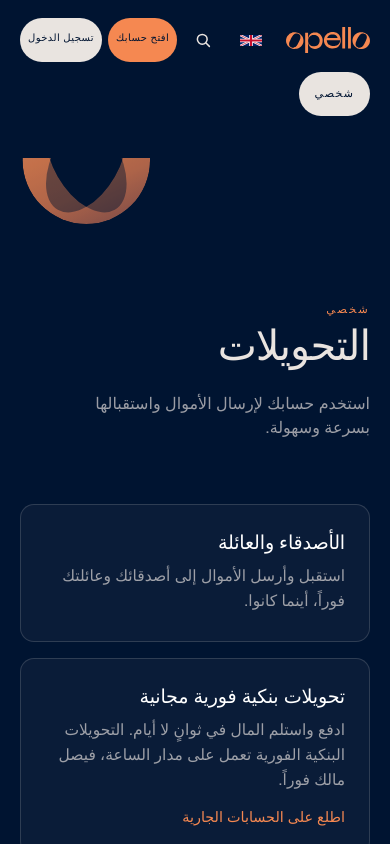
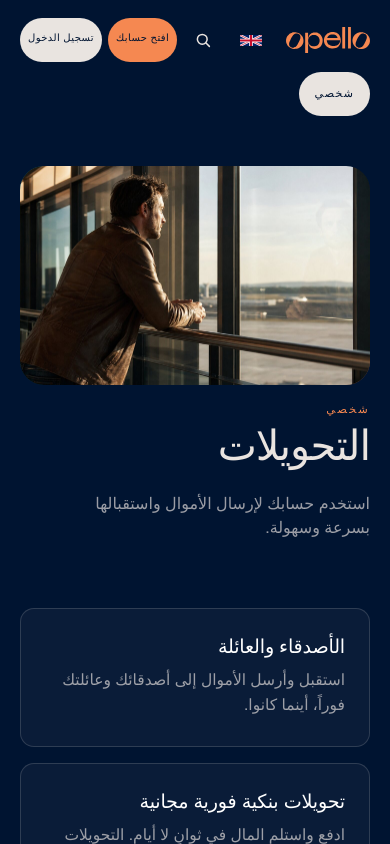
Before and after one commit to opello-uk/website, a SvelteKit app: page /studio/ar/transfers in a window 390 px wide. Shown: the top 844 px of the page. Built offline with nearby package versions, Linux system fonts and the light colour scheme.

Commit message:
Transfers: unique split hero (photo card beside copy) as the first sub-page layout variant; en/ar/tr
🪂 Generated with [Skydive](https://skydive.com)

```diff
--- a/src/lib/studio/i18n.ts
+++ b/src/lib/studio/i18n.ts
@@ -17,6 +17,7 @@ export const pagesByLang: Record<Lang, StudioPage[]> = {
       title: "التحويلات",
       kicker: "شخصي",
       lede: "استخدم حسابك لإرسال الأموال واستقبالها بسرعة وسهولة.",
+      hero: { variant: "split", alt: "مسافر ينظر من نافذة كبيرة في المطار، على وشك إرسال المال إلى وطنه" },
       source: "placeholder",
       sections: [
         {
@@ -1624,6 +1625,7 @@ export const pagesByLang: Record<Lang, StudioPage[]> = {
       title: "Transferler",
       kicker: "Bireysel",
       lede: "Hesabını parayı hızlı ve kolay gönderip almak için kullan.",
+      hero: { variant: "split", alt: "Havalimanında geniş bir pencereden dışarı bakan, yakında ailesine para gönderecek bir yolcu" },
       source: "placeholder",
       sections: [
         {
--- a/src/lib/studio/pages.ts
+++ b/src/lib/studio/pages.ts
@@ -8,6 +8,9 @@ export type StudioPage = {
 	title: string;
 	kicker: string;
 	lede: string;
+	// Optional unique hero. 'split' = photo card beside the copy (landing-page card language);
+	// default is the shared ring hero. Placeholder photos keep their alt updated with the licensed replacement.
+	hero?: { variant: 'split'; alt: string };
 	source: Source;
 	sourceNotes?: string[];
 	sections: Section[];
@@ -54,6 +57,8 @@ export const pages: StudioPage[] = [
 		title: 'Transfers',
 		kicker: 'Personal',
 		lede: 'Use your account to send and receive money quickly and easily.',
+		// Placeholder photo (reused from the homepage split until licensed photography lands).
+		hero: { variant: 'split', alt: 'Traveller looking out of a large window at an airport, about to send money home' },
 		sections: [
 			{ heading: 'Friends and family', body: 'Receive and send money to your friends and family instantly, no matter where they are.' },
 			{ heading: 'Free instant bank transfers', body: 'Pay and get paid in seconds, not days. Instant bank transfers work 24/7, so your money arrives straight away.', href: '/studio/current-accounts/', linkLabel: 'See current accounts' }, { heading: 'Safer transfers', body: 'Open banking technology checks that the account details you enter match the account you are sending to.', href: '/studio/help-security-data/', linkLabel: 'Read about security' },
--- a/src/routes/studio/[lang]/[slug]/+page.svelte
+++ b/src/routes/studio/[lang]/[slug]/+page.svelte
@@ -2,6 +2,8 @@
 	import StudioNav from '#lib/studio/StudioNav.svelte';
 	import StudioFooter from '#lib/studio/StudioFooter.svelte';
 	import Ring from '#lib/components/Ring.svelte';
+	// Generated placeholder photo until licensed photography is supplied.
+	import split from '#lib/assets/studio/split.jpg';
 	import { resolve } from '$app/paths';
 	import { chrome, langHref, hasTranslation, STUDIO_ORIGIN } from '#lib/studio/i18n';
 	import type { PageData } from './$types';
@@ -37,6 +39,19 @@
 	<StudioNav {lang} />
 
 	<main class="subpage" id="content">
+		{#if p.hero?.variant === 'split'}
+		<section class="hero hero-split">
+			<!-- Placeholder photo; update alt with the licensed replacement -->
+			<div class="media">
+				<img src={split} alt={p.hero.alt} decoding="async" fetchpriority="high" />
+			</div>
+			<div class="copy">
+				<p class="kicker">{p.kicker}</p>
+				<h1>{p.title}</h1>
+				<p class="lede">{p.lede}</p>
+			</div>
+		</section>
+		{:else}
 		<section class="hero">
 			<div class="ring" aria-hidden="true"><Ring /></div>
 			<div class="copy">
@@ -45,6 +60,7 @@
 				<p class="lede">{p.lede}</p>
 			</div>
 		</section>
+		{/if}
 
 		<section class="sections rem-{p.sections.length % 3}">
 			{#each p.sections as s (s.heading)}
@@ -137,6 +153,45 @@
 	.copy {
 		position: relative;
 		max-width: 40rem;
+	}
+	/* Split hero variant: photo card beside the copy, in the landing-page card language (24px corners). */
+	.hero-split {
+		display: grid;
+		grid-template-columns: minmax(0, 1.15fr) minmax(0, 1fr);
+		gap: clamp(24px, 4vw, 48px);
+		align-items: end;
+		min-height: min(46vh, 420px);
+	}
+	.hero-split .media {
+		position: relative;
+		align-self: stretch;
+		min-height: 260px;
+		border-radius: 24px;
+		overflow: hidden;
+		background: linear-gradient(135deg, #0c6470 0%, #001431 60%, #f58851 140%);
+	}
+	.hero-split .media img {
+		position: absolute;
+		inset: 0;
+		width: 100%;
+		height: 100%;
+		object-fit: cover;
+		object-position: 35% 50%;
+	}
+	.hero-split .copy {
+		max-width: none;
+		padding-bottom: 4px;
+	}
+	@media (max-width: 720px) {
+		.hero-split {
+			grid-template-columns: minmax(0, 1fr);
+			gap: 18px;
+			min-height: 0;
+		}
+		.hero-split .media {
+			min-height: 0;
+			aspect-ratio: 16 / 10;
+		}
 	}
 	@media (max-width: 720px) {
 		.hero {
--- a/src/routes/studio/[slug]/+page.svelte
+++ b/src/routes/studio/[slug]/+page.svelte
@@ -2,6 +2,8 @@
 	import StudioNav from '#lib/studio/StudioNav.svelte';
 	import StudioFooter from '#lib/studio/StudioFooter.svelte';
 	import Ring from '#lib/components/Ring.svelte';
+	// Generated placeholder photo until licensed photography is supplied.
+	import split from '#lib/assets/studio/split.jpg';
 	import { resolve } from '$app/paths';
 	import { hasTranslation, langName, STUDIO_ORIGIN, type Lang } from '#lib/studio/i18n';
 	import type { PageData } from './$types';
@@ -42,6 +44,19 @@
 	<StudioNav />
 
 	<main class="subpage" id="content">
+		{#if p.hero?.variant === 'split'}
+		<section class="hero hero-split">
+			<!-- Placeholder photo; update alt with the licensed replacement -->
+			<div class="media">
+				<img src={split} alt={p.hero.alt} decoding="async" fetchpriority="high" />
+			</div>
+			<div class="copy">
+				<p class="kicker">{p.kicker}</p>
+				<h1>{p.title}</h1>
+				<p class="lede">{p.lede}</p>
+			</div>
+		</section>
+		{:else}
 		<section class="hero">
 			<div class="ring" aria-hidden="true"><Ring /></div>
 			<div class="copy">
@@ -50,6 +65,7 @@
 				<p class="lede">{p.lede}</p>
 			</div>
 		</section>
+		{/if}
 
 		<section class="sections rem-{p.sections.length % 3}">
 			{#each p.sections as s (s.heading)}
@@ -146,6 +162,45 @@
 	.copy {
 		position: relative;
 		max-width: 40rem;
+	}
+	/* Split hero variant: photo card beside the copy, in the landing-page card language (24px corners). */
+	.hero-split {
+		display: grid;
+		grid-template-columns: minmax(0, 1.15fr) minmax(0, 1fr);
+		gap: clamp(24px, 4vw, 48px);
+		align-items: end;
+		min-height: min(46vh, 420px);
+	}
+	.hero-split .media {
+		position: relative;
+		align-self: stretch;
+		min-height: 260px;
+		border-radius: 24px;
+		overflow: hidden;
+		background: linear-gradient(135deg, #0c6470 0%, #001431 60%, #f58851 140%);
+	}
+	.hero-split .media img {
+		position: absolute;
+		inset: 0;
+		width: 100%;
+		height: 100%;
+		object-fit: cover;
+		object-position: 35% 50%;
+	}
+	.hero-split .copy {
+		max-width: none;
+		padding-bottom: 4px;
+	}
+	@media (max-width: 720px) {
+		.hero-split {
+			grid-template-columns: minmax(0, 1fr);
+			gap: 18px;
+			min-height: 0;
+		}
+		.hero-split .media {
+			min-height: 0;
+			aspect-ratio: 16 / 10;
+		}
 	}
 	@media (max-width: 720px) {
 		.hero {
```
